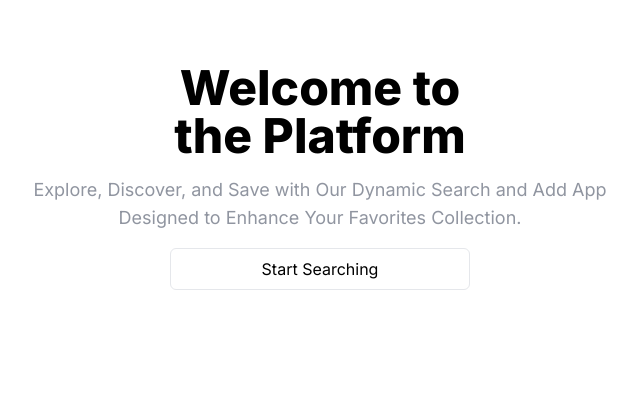
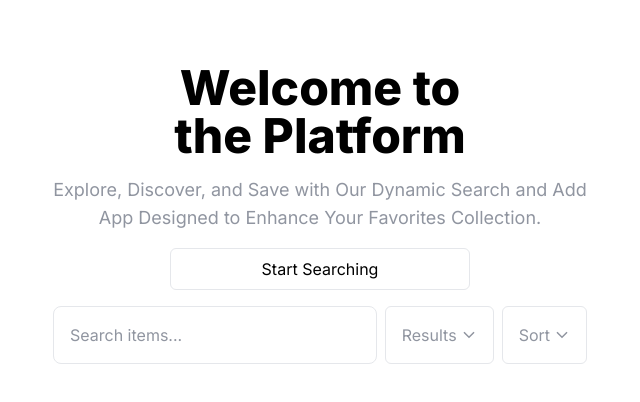
Before and after one commit to chmery/tw-demo, a React (Vite) app: page / in a window 1280 px wide. Shown: the top 402 px of the page, without its empty margins (320-960 px from the left). Built offline with nearby package versions, Linux system fonts and the light colour scheme.

Commit message:
general style improvements

```diff
--- a/src/components/Button.tsx
+++ b/src/components/Button.tsx
@@ -10,7 +10,7 @@ interface Props {
 export const Button = ({ children, onClick, disabled, className }: Props) => {
   return (
     <button
-      className={`border-default rounded-md hover:bg-hover py-2 px-4 transition disabled:bg-hover disabled:cursor-not-allowed disabled:text-grey-dark ${
+      className={`border-default rounded-md hover:bg-hover py-2 px-2 transition disabled:bg-hover disabled:cursor-not-allowed disabled:text-grey-dark ${
         className ? className : ""
       }`}
       onClick={onClick}
--- a/src/components/ItemsList.tsx
+++ b/src/components/ItemsList.tsx
@@ -22,7 +22,7 @@ const Item = ({ item, onAdd }: ItemProps) => {
   const { id, title, thumbnailUrl } = item;
 
   return (
-    <div className="flex gap-x-4 items-center border-solid border-b border-grey-light py-6 px-4 last">
+    <div className="flex gap-x-4 items-center border-solid border-b border-grey-light py-6 last:border-b-0">
       <img className="w-20 h-20 rounded-lg" src={thumbnailUrl} alt={title} />
       <div className="text-left">
         <h3 className="font-medium">Item {id}</h3>
--- a/src/components/SearchBar.tsx
+++ b/src/components/SearchBar.tsx
@@ -17,19 +17,20 @@ export const SearchBar = ({ onSearch }: Props) => {
   };
 
   return (
-    <div className="flex items-center gap-x-3">
-      <LuSearch className="text-grey-dark text-2xl" />
+    <div className="flex items-center gap-x-2 relative w-full">
       <input
         value={inputValue}
-        className="p-4 rounded-lg outline-grey-dark w-full placeholder:text-grey-dark"
+        className="border-default py-4 pl-4 pr-[6.5rem] rounded-lg outline-grey-dark w-full placeholder:text-grey-dark "
         placeholder="Search items..."
         name="search"
         type="text"
         onChange={(e) => setInputValue(e.target.value)}
       />
-      <Button onClick={searchHandler} disabled={isEmpty}>
-        Search
-      </Button>
+      {!isEmpty && (
+        <Button onClick={searchHandler} className="absolute right-2">
+          <LuSearch className="text-grey-dark text-2xl" />
+        </Button>
+      )}
     </div>
   );
 };
--- a/src/components/Select/OptionsList.tsx
+++ b/src/components/Select/OptionsList.tsx
@@ -8,7 +8,7 @@ interface Props {
 
 export const OptionsList = ({ options, onSelect, selected }: Props) => {
   return (
-    <div className="border-default rounded-md p-1 absolute top-12 bg-[#ffff]">
+    <div className="border-default rounded-md p-1 absolute top-16 bg-[#ffff]">
       {options.map((option) => {
         const isOptionSelected = option === selected;
 
--- a/src/components/Select/Select.tsx
+++ b/src/components/Select/Select.tsx
@@ -29,7 +29,7 @@ export const Select = ({ options, onSelect, name }: Props) => {
       onClick={() => setIsExpanded(!isExpanded)}
       ref={selectRef}
     >
-      <div className="px-4 py-2 gap-1 flex items-center justify-center border-default hover:bg-hover rounded-md cursor-pointer">
+      <div className="px-4 py-4 gap-1 flex items-center justify-center border-default hover:bg-hover rounded-md cursor-pointer">
         <span className="text-grey-dark">{selected ? selected : name}</span>
         {isExpanded && <IoChevronUpSharp className="text-grey-dark" />}
         {!isExpanded && <IoChevronDownSharp className="text-grey-dark" />}
--- a/src/components/Wrapper.tsx
+++ b/src/components/Wrapper.tsx
@@ -5,5 +5,5 @@ interface Props {
 }
 
 export const Wrapper = ({ children }: Props) => {
-  return <div className="m-auto px-2 max-w-[600px] mt-16">{children}</div>;
+  return <div className="m-auto px-2 max-w-[550px] mt-16">{children}</div>;
 };
--- a/src/routes/Root.tsx
+++ b/src/routes/Root.tsx
@@ -1,4 +1,6 @@
 import { Button } from "../components/Button";
+import { SearchBar } from "../components/SearchBar";
+import { Select } from "../components/Select/Select";
 
 export const Root = () => {
   return (
@@ -13,6 +15,13 @@ export const Root = () => {
         to Enhance Your Favorites Collection.
       </p>
       <Button className="w-[300px]">Start Searching</Button>
+      <div className="flex items-center justify-between gap-x-2 mt-4">
+        <SearchBar />
+        <div className="flex gap-x-2">
+          <Select options={["5", "10", "15"]} name="Results" />
+          <Select options={["Asc", "Desc"]} name="Sort" />
+        </div>
+      </div>
     </div>
   );
 };
```
